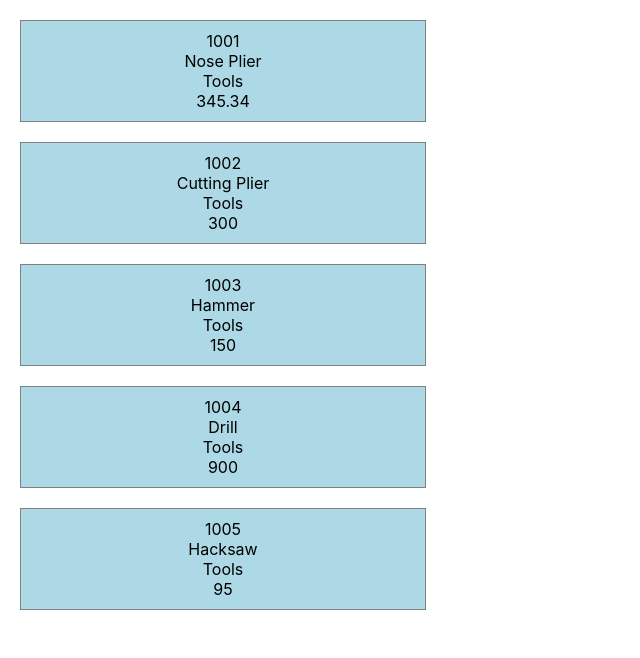
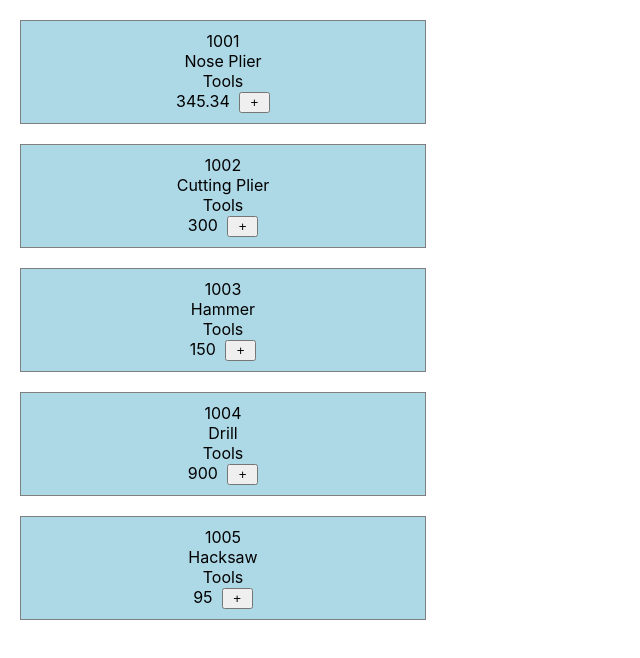
Before and after one commit to erkindunya/reactBasicsVijay, a React (Create React App) app: page / in a window 1280 px wide. Shown: the top 658 px of the page, without its empty margins (0-640 px from the left). Built offline with nearby package versions, Linux system fonts and the light colour scheme.

Commit message:
Product updated with State

```diff
--- a/src/Product.tsx
+++ b/src/Product.tsx
@@ -7,18 +7,34 @@ interface IProductProps {
     item: IProduct
 }
 
-export class Product extends React.Component<IProductProps, any> {
+interface IProductState {
+    data: IProduct;
+}
+
+export class Product extends React.Component<IProductProps, IProductState> {
     constructor(props: IProductProps) {
         super(props);
 
+        this.state = {
+            data: props.item
+        };
     }
 
     public render(): JSX.Element {
         return <div className="product">
-            {this.props.item.id} <br />
-            {this.props.item.name}  <br />
-            {this.props.item.cat} <br />
-            {this.props.item.price}
+            {this.state.data.id} <br />
+            {this.state.data.name}  <br />
+            {this.state.data.cat} <br />
+            {this.state.data.price} &nbsp;
+
+            <input type="button" onClick={() => {
+                let item = this.state.data;
+                item.price += 10;
+
+                this.setState({
+                    data: item
+                });
+            }} value=" + " />
         </div>;
     }
 }
```
